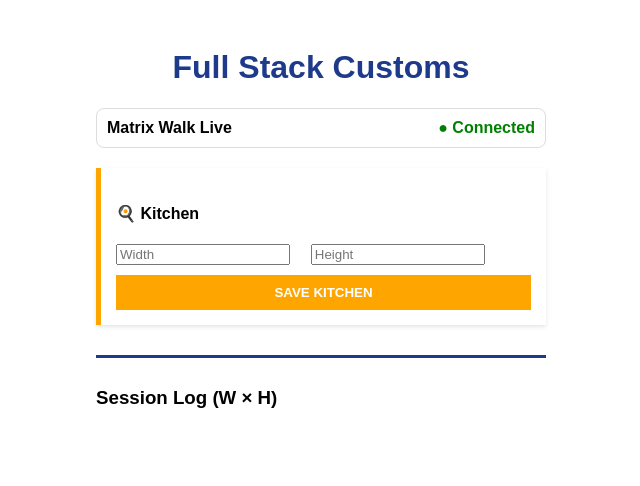
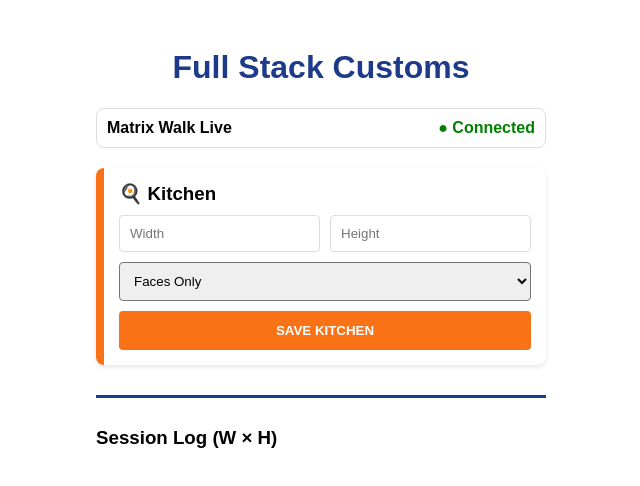
Before and after one commit to miklamx/matrix-walk-app, a React (Vite) app in the folder frontend/: page / in a window 1280 px wide. Shown: the top 486 px of the page, without its empty margins (319-959 px from the left). Built offline with nearby package versions, Linux system fonts and the light colour scheme.

Commit message:
Update KitchenForm.jsx

```diff
--- a/frontend/src/KitchenForm.jsx
+++ b/frontend/src/KitchenForm.jsx
@@ -3,19 +3,32 @@ import React, { useState } from 'react';
 const KitchenForm = ({ onSave }) => {
   const [w, setW] = useState('');
   const [h, setH] = useState('');
+  const [scope, setScope] = useState('Faces Only');
 
   const submit = (e) => {
     e.preventDefault();
-    onSave({ location: 'Kitchen Fridge', width: w, height: h, notes: 'Vite Refresh' });
+    if(!w || !h) return;
+    onSave({
+      location: 'Kitchen - Fridge',
+      width: w,
+      height: h,
+      notes: `Scope: ${scope}`
+    });
     setW(''); setH('');
   };
 
   return (
-    <form onSubmit={submit} style={{ background: '#fff', padding: '15px', borderLeft: '5px solid orange', boxShadow: '0 2px 4px rgba(0,0,0,0.1)' }}>
-      <h4>🍳 Kitchen</h4>
-      <input type="text" placeholder="Width" value={w} onChange={e => setW(e.target.value)} style={{ width: '40%', marginRight: '5%' }} />
-      <input type="text" placeholder="Height" value={h} onChange={e => setH(e.target.value)} style={{ width: '40%' }} />
-      <button type="submit" style={{ width: '100%', marginTop: '10px', background: 'orange', border: 'none', padding: '10px', color: 'white', fontWeight: 'bold' }}>SAVE KITCHEN</button>
+    <form onSubmit={submit} style={{ background: '#fff', padding: '15px', borderLeft: '8px solid #f97316', borderRadius: '8px', marginBottom: '15px', boxShadow: '0 2px 4px rgba(0,0,0,0.1)' }}>
+      <h3 style={{ margin: '0 0 10px 0' }}>🍳 Kitchen</h3>
+      <div style={{ display: 'flex', gap: '10px', marginBottom: '10px' }}>
+        <input type="text" placeholder="Width" value={w} onChange={e => setW(e.target.value)} style={{ width: '100%', padding: '10px', border: '1px solid #ddd', borderRadius: '4px' }} />
+        <input type="text" placeholder="Height" value={h} onChange={e => setH(e.target.value)} style={{ width: '100%', padding: '10px', border: '1px solid #ddd', borderRadius: '4px' }} />
+      </div>
+      <select value={scope} onChange={e => setScope(e.target.value)} style={{ width: '100%', padding: '10px', marginBottom: '10px', borderRadius: '4px' }}>
+        <option>Faces Only</option>
+        <option>Full Install</option>
+      </select>
+      <button type="submit" style={{ width: '100%', background: '#f97316', color: 'white', border: 'none', padding: '12px', borderRadius: '4px', fontWeight: 'bold' }}>SAVE KITCHEN</button>
     </form>
   );
 };
```
